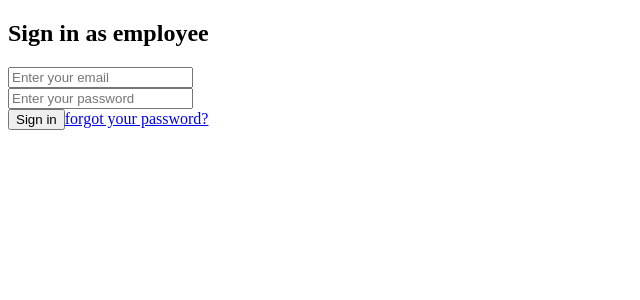
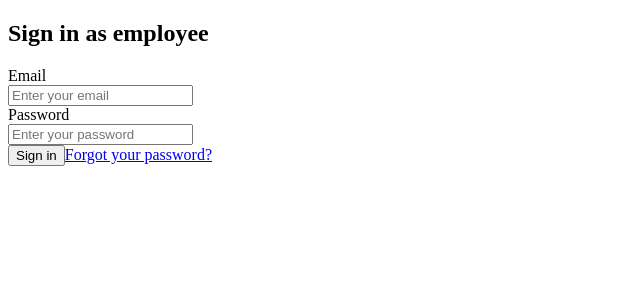
Before and after one commit to pbudzko001/siris-poc-react, a React (Vite) app: page / in a window 1280 px wide. Shown: the top 300 px of the page, without its empty margins (0-640 px from the left). Built offline with nearby package versions, Linux system fonts and the light colour scheme; the HTML template or start-up script is replaced by a standard one.

Commit message:
final version

```diff
--- a/src/components/atoms/Button/Button.tsx
+++ b/src/components/atoms/Button/Button.tsx
@@ -1,10 +1,8 @@
-// src/components/Button.tsx
-
 import React from "react";
 import classNames from "classnames";
 
 export interface ButtonProps {
-  type: "submit" | "reset" | "button";
+  buttonType?: "submit" | "reset" | "button";
   label?: string;
   variant?: "primary" | "secondary";
   size?: "small" | "large";
@@ -14,24 +12,36 @@ export interface ButtonProps {
 }
 
 const Button: React.FC<ButtonProps> = ({
-  type,
-  label,
+  buttonType,
+  label = "",
   variant = "primary",
   size = "small",
-  customClass,
+  customClass = "",
   id,
   onClick,
 }) => {
-  const buttonClass = classNames("font-bold py-2 px-4 rounded", {
-    "bg-blue-500 hover:bg-blue-700 text-white": variant === "primary",
-    "bg-gray-500 hover:bg-gray-700 text-white": variant === "secondary",
-    "text-sm": size === "small",
-    "text-lg py-3 px-6": size === "large",
-    customClass,
-  });
+  const baseClass = "font-bold py-2 px-4 rounded";
+  const variantClass =
+    variant === "primary"
+      ? "bg-blue-500 hover:bg-blue-700 text-white"
+      : "bg-gray-500 hover:bg-gray-700 text-white";
+  const sizeClass = size === "small" ? "text-sm" : "text-lg py-3 px-6";
+
+  const buttonClass = classNames(
+    baseClass,
+    variantClass,
+    sizeClass,
+    customClass
+  );
 
   return (
-    <button id={id} type={type} className={buttonClass} onClick={onClick}>
+    <button
+      id={id}
+      type={buttonType}
+      className={buttonClass}
+      onClick={onClick}
+      aria-label={label || undefined}
+    >
       {label}
     </button>
   );
--- a/src/components/atoms/Input/Input.tsx
+++ b/src/components/atoms/Input/Input.tsx
@@ -1,11 +1,8 @@
-// path: src/components/Input.tsx
-
 import React from "react";
 import classNames from "classnames";
 
 export interface InputProps {
-  // Export the interface
-  type?: string;
+  inputType?: "text" | "password" | "email" | "number";
   value?: string;
   placeholder?: string;
   disabled?: boolean;
@@ -16,11 +13,12 @@ export interface InputProps {
   onChange?: (event: React.ChangeEvent<HTMLInputElement>) => void;
 }
 
-const Input: React.FC<InputProps> = ({
-  type,
-  value,
-  placeholder,
-  disabled,
+const Input: React.FC<InputProps> = React.memo(
+  ({
+    inputType = "text",
+    value = "",
+    placeholder = "",
+    disabled = false,
     helpText,
     errorMessage,
     customClass,
@@ -31,7 +29,7 @@ const Input: React.FC<InputProps> = ({
       <div className="mb-4">
         <input
           id={id}
-        type={type}
+          type={inputType}
           value={value}
           placeholder={placeholder}
           disabled={disabled}
@@ -39,7 +37,7 @@ const Input: React.FC<InputProps> = ({
           className={classNames(
             "w-full p-2 border rounded",
             {
-            "border-red-500": errorMessage,
+              "border-red-500": !!errorMessage,
               "border-gray-300": !errorMessage,
               "bg-gray-100": disabled,
               "bg-white": !disabled,
@@ -55,6 +53,7 @@ const Input: React.FC<InputProps> = ({
         )}
       </div>
     );
-};
+  }
+);
 
 export default Input;
--- a/src/components/atoms/Link/Link.tsx
+++ b/src/components/atoms/Link/Link.tsx
@@ -4,26 +4,27 @@ import React from "react";
 import classNames from "classnames";
 
 export interface LinkProps {
-  href?: string;
-  text?: string;
+  url: string;
+  linkText: string;
   newTab?: boolean;
   className?: string;
 }
 
 const Link: React.FC<LinkProps> = ({
-  href,
-  text,
+  url,
+  linkText,
   newTab = false,
   className,
 }) => {
   return (
     <a
-      href={href}
+      href={url}
       target={newTab ? "_blank" : "_self"}
       rel={newTab ? "noopener noreferrer" : undefined}
       className={classNames("text-blue-500 hover:underline", className)}
+      aria-label={linkText}
     >
-      {text}
+      {linkText}
     </a>
   );
 };
--- a/src/components/atoms/Title/Title.tsx
+++ b/src/components/atoms/Title/Title.tsx
@@ -4,13 +4,18 @@ import React from "react";
 import classNames from "classnames";
 
 export interface TitleProps {
-  text?: string;
+  titleText: string;
   level?: 1 | 2 | 3 | 4 | 5 | 6;
   customClass?: string;
   id?: string;
 }
 
-const Title: React.FC<TitleProps> = ({ text, level = 1, customClass, id }) => {
+const Title: React.FC<TitleProps> = ({
+  titleText,
+  level = 1,
+  customClass,
+  id,
+}) => {
   const HeadingTag = `h${level}` as keyof JSX.IntrinsicElements;
   const baseStyle = "font-bold";
   const sizeStyle = {
@@ -22,11 +27,14 @@ const Title: React.FC<TitleProps> = ({ text, level = 1, customClass, id }) => {
     6: "text-xs",
   };
 
-  const classes = classNames(baseStyle, sizeStyle[level], customClass);
+  const classes = React.useMemo(
+    () => classNames(baseStyle, sizeStyle[level], customClass),
+    [baseStyle, sizeStyle, level, customClass]
+  );
 
   return (
-    <HeadingTag id={id} className={classes}>
-      {text}
+    <HeadingTag id={id} className={classes} aria-label={titleText || undefined}>
+      {titleText}
     </HeadingTag>
   );
 };
--- a/src/components/organisms/LoginForm/LoginForm.tsx
+++ b/src/components/organisms/LoginForm/LoginForm.tsx
@@ -1,52 +1,86 @@
-import React, { useState } from "react";
-import Title, { TitleProps } from "../../atoms/Title/Title";
-import Link, { LinkProps } from "../../atoms/Link/Link";
-import Button, { ButtonProps } from "../../atoms/Button/Button";
-import Input, { InputProps } from "../../atoms/Input/Input";
+// File path: src/components/LoginForm/LoginForm.tsx
+
+import React, { useState, useCallback } from "react";
+import Title from "../../atoms/Title/Title";
+import Link from "../../atoms/Link/Link";
+import Button from "../../atoms/Button/Button";
+import Input from "../../atoms/Input/Input";
 import classNames from "classnames";
 
-export interface LoginFormProps
-  extends InputProps,
-    ButtonProps,
-    TitleProps,
-    LinkProps {
+export interface LoginFormProps {
   onLogin: (username: string, password: string) => void;
   customClass?: string;
   id?: string;
+  url: string;
+  linkText: string;
+  titleText: string;
 }
 
-const LoginForm: React.FC<LoginFormProps> = ({ onLogin, customClass }) => {
-  const [email, setEmail] = useState("");
-  const [password, setPassword] = useState("");
+const LoginForm: React.FC<LoginFormProps> = ({
+  onLogin,
+  customClass,
+  url,
+  linkText,
+  titleText,
+}) => {
+  const [formData, setFormData] = useState({ email: "", password: "" });
 
-  const handleSubmit = (event: React.FormEvent) => {
+  const handleInputChange = useCallback(
+    (e: React.ChangeEvent<HTMLInputElement>) => {
+      const { id, value } = e.target;
+      setFormData((prev) => ({ ...prev, [id]: value }));
+    },
+    []
+  );
+
+  const handleSubmit = useCallback(
+    (event: React.FormEvent) => {
       event.preventDefault();
-    onLogin(email, password);
-  };
+      onLogin(formData.email, formData.password);
+    },
+    [formData, onLogin]
+  );
 
   const baseStyle = "bg-white p-8 rounded shadow-md w-full max-w-md";
   const classes = classNames(baseStyle, customClass);
+
   return (
     <div className={classes}>
-      <Title level={2} text="Sign in as employee" customClass="mb-6"></Title>
+      <Title level={2} titleText={titleText} customClass="mb-6" />
       <form onSubmit={handleSubmit} className="w-full max-w-sm">
+        <div>
+          <label
+            htmlFor="email"
+            className="block text-sm font-medium text-gray-700"
+          >
+            Email
+          </label>
           <Input
             id="email"
-          type="email"
-          value={email}
+            inputType="email"
+            value={formData.email}
             placeholder="Enter your email"
-          onChange={(e) => setEmail(e.target.value)}
+            onChange={handleInputChange}
           />
+        </div>
+        <div>
+          <label
+            htmlFor="password"
+            className="block text-sm font-medium text-gray-700"
+          >
+            Password
+          </label>
           <Input
             id="password"
-          type="password"
-          value={password}
+            inputType="password"
+            value={formData.password}
             placeholder="Enter your password"
-          onChange={(e) => setPassword(e.target.value)}
+            onChange={handleInputChange}
           />
-        <div className="flex items-center justify-between">
-          <Button type="submit" label="Sign in" />
-          <Link href="/forgot-password" text="forgot your password?" />
+        </div>
+        <div className="flex items-center justify-between mt-4">
+          <Button buttonType="submit" label="Sign in" />
+          <Link url={url} linkText={linkText} />
         </div>
       </form>
     </div>
--- a/src/components/pages/Login/Login.tsx
+++ b/src/components/pages/Login/Login.tsx
@@ -1,20 +1,49 @@
 import React, { useState } from "react";
 import LoginForm, { LoginFormProps } from "../../organisms/LoginForm/LoginForm";
 
+interface Credentials {
+  username: string;
+  password: string;
+}
+
 const Login: React.FC = () => {
-  const [credentials, setCredentials] = useState({
+  const [credentials, setCredentials] = useState<Credentials>({
     username: "",
     password: "",
   });
 
-  const handleLogin = (username: string, password: string) => {
-    // Handle login logic
-    console.log("Logging in with", username, password);
+  const handleLogin = async (username: string, password: string) => {
+    try {
+      // Replace with actual login logic
+      const response = await fetch("/api/login", {
+        method: "POST",
+        headers: {
+          "Content-Type": "application/json",
+        },
+        body: JSON.stringify({ username, password }),
+      });
+
+      if (!response.ok) {
+        throw new Error("Login failed");
+      }
+
+      const data = await response.json();
+      console.log("Login successful:", data);
+      // Handle successful login (e.g., redirect to dashboard)
+    } catch (error) {
+      console.error("Login error:", error);
+      // Handle login error (e.g., display error message)
+    }
   };
 
   return (
     <div className="min-h-screen flex items-center justify-center bg-gray-100">
-      <LoginForm onLogin={handleLogin} />
+      <LoginForm
+        url="/forgot-password"
+        linkText="Forgot your password?"
+        onLogin={handleLogin}
+        titleText="Sign in as employee"
+      />
     </div>
   );
 };
```
Also changed, not shown: src/components/atoms/Label/Label.tsx (+8 -9 lines), src/components/molecules/InputWithlabel/InputWithlabel.tsx (+6 -3 lines). Lines whose indentation alone changed are shown as unchanged.
